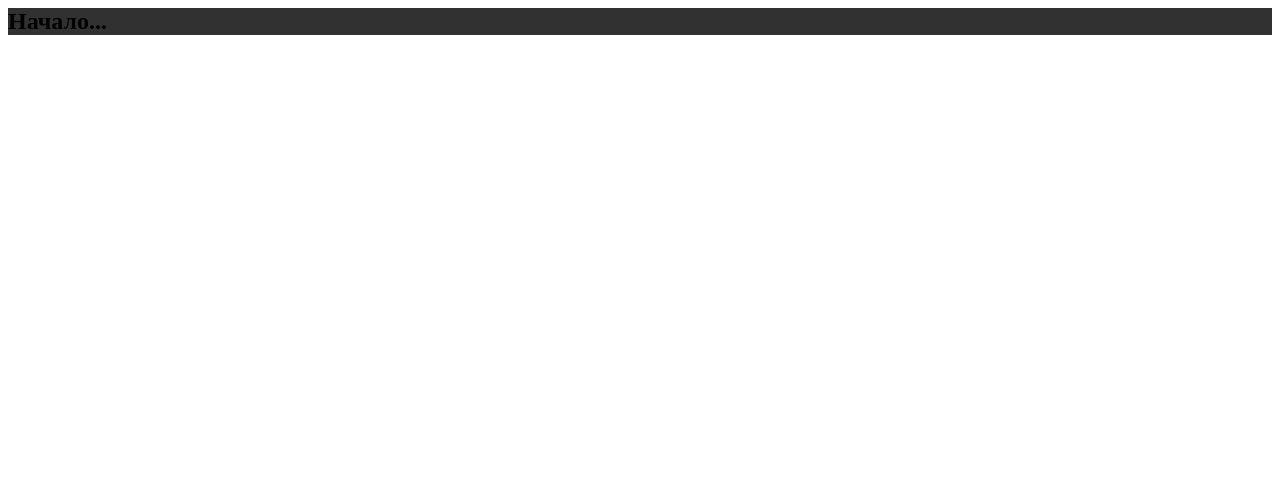
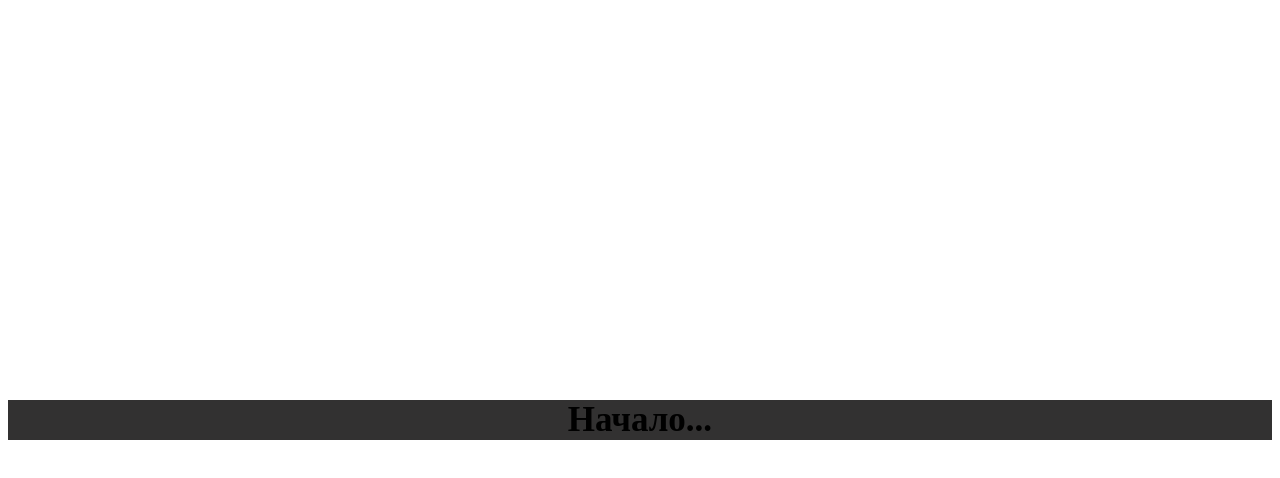
Before and after one commit to Andrey68Vyazovov/first-project, a plain HTML site: page index.html in a window 1280 px wide. Drawn offline with Linux system fonts and the light colour scheme.

Commit message:
FS ver.0.0.2

```diff
--- a/style.css
+++ b/style.css
@@ -1,11 +1,11 @@
 .header {
-    display: flex;
+    margin-top: 400px;
     background-color: #323131;
   }
 
   .logo {
     text-align: center;
     font-weight: bold;
-    font-size: 24px;
+    font-size: 35px;
     margin: 0;
   }
```
